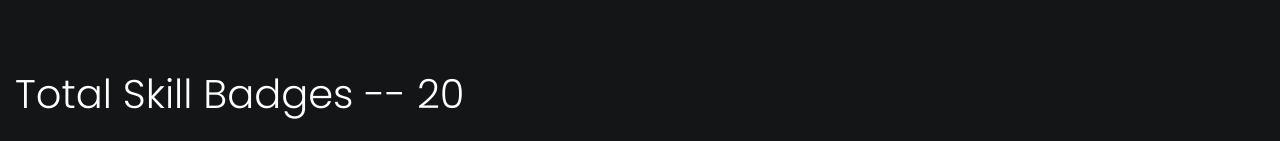
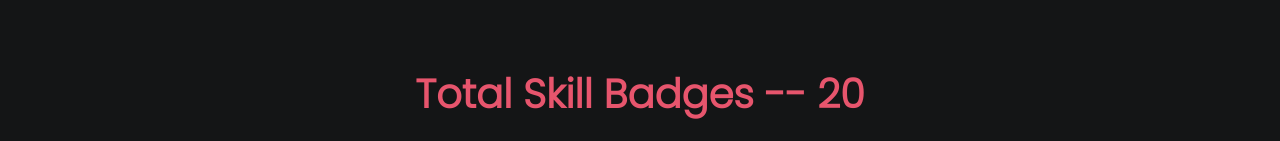
Before and after one commit to kom-senapati/Btecky_Wesite, a plain HTML site: page skill-badge.html in a window 1280 px wide. Shown: the part 597-738 px from the top of the page. Drawn offline with nearby package versions, Linux system fonts and the light colour scheme; animation ran at ten frames a second; a script that the page names is missing; some icons are missing; files whose address does not match are found by name; a web font is replaced by a local one.

Commit message:
Update skill-badge.css

```diff
--- a/assets/css/skill-badge.css
+++ b/assets/css/skill-badge.css
@@ -858,3 +858,11 @@ a:hover {
     width: 60%;
   }
 }
+
+
+
+.count{
+  text-align: center;
+  font-weight: bold;
+  color: rgb(231, 85, 109);
+}
```
